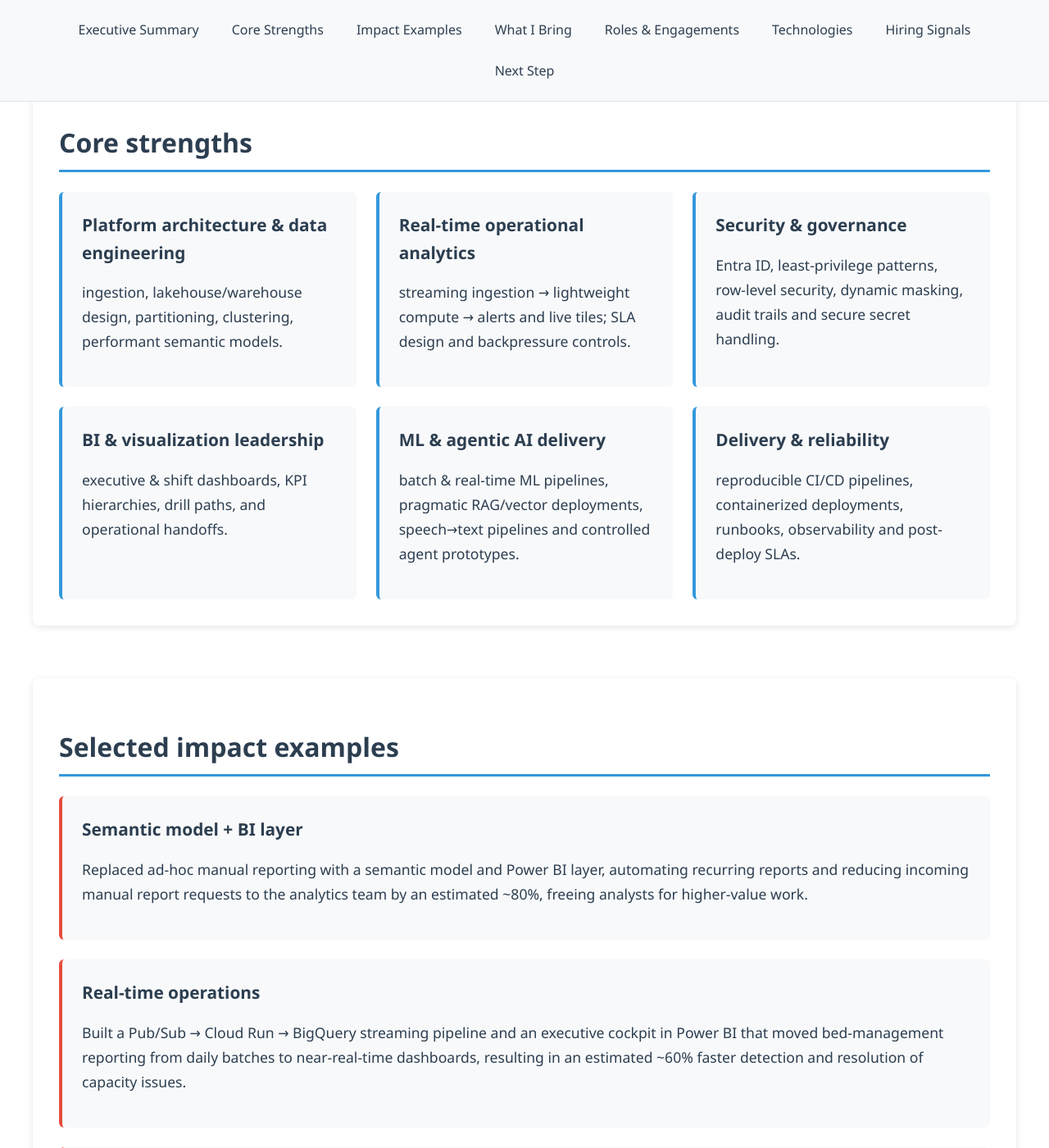
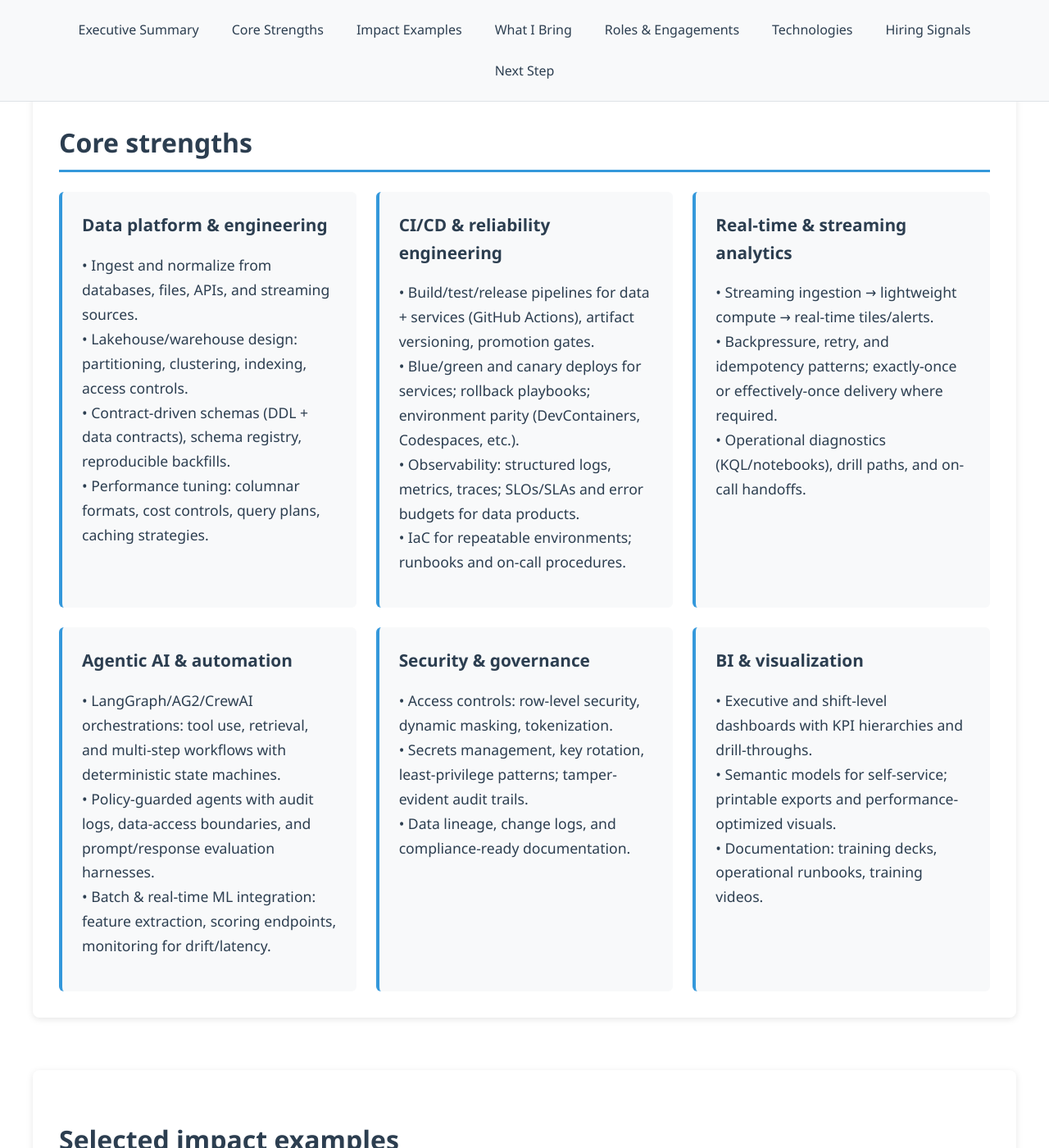
Before and after one commit to AndrewMichael2020/personal-gh-page, a Jekyll site: the page built from index.html, in a window 1280 px wide and 1400 px high, scrolled down 779 px. Shown: the whole window at 82% size. Built offline with Jekyll 4.4.1, drawn with Linux system fonts in a browser that asks for light colours.

Commit message:
Update Core Strengths section with new detailed content
Co-authored-by: AndrewMichael2020 <63167427+AndrewMichael2020@users.noreply.github.com>

```diff
--- a/index.html
+++ b/index.html
@@ -39,28 +39,42 @@ title: Andrew M. Ignatov - Data Engineering & Analytics Leader
     <h2>Core strengths</h2>
     <div class="strengths-grid">
       <div class="strength-item">
-        <h3>Platform architecture & data engineering</h3>
-        <p>ingestion, lakehouse/warehouse design, partitioning, clustering, performant semantic models.</p>
+        <h3>Data platform &amp; engineering</h3>
+        <p>• Ingest and normalize from databases, files, APIs, and streaming sources.<br>
+        • Lakehouse/warehouse design: partitioning, clustering, indexing, access controls.<br>
+        • Contract-driven schemas (DDL + data contracts), schema registry, reproducible backfills.<br>
+        • Performance tuning: columnar formats, cost controls, query plans, caching strategies.</p>
       </div>
       <div class="strength-item">
-        <h3>Real-time operational analytics</h3>
-        <p>streaming ingestion → lightweight compute → alerts and live tiles; SLA design and backpressure controls.</p>
+        <h3>CI/CD &amp; reliability engineering</h3>
+        <p>• Build/test/release pipelines for data + services (GitHub Actions), artifact versioning, promotion gates.<br>
+        • Blue/green and canary deploys for services; rollback playbooks; environment parity (DevContainers, Codespaces, etc.).<br>
+        • Observability: structured logs, metrics, traces; SLOs/SLAs and error budgets for data products.<br>
+        • IaC for repeatable environments; runbooks and on-call procedures.</p>
       </div>
       <div class="strength-item">
-        <h3>Security & governance</h3>
-        <p>Entra ID, least-privilege patterns, row-level security, dynamic masking, audit trails and secure secret handling.</p>
+        <h3>Real-time &amp; streaming analytics</h3>
+        <p>• Streaming ingestion → lightweight compute → real-time tiles/alerts.<br>
+        • Backpressure, retry, and idempotency patterns; exactly-once or effectively-once delivery where required.<br>
+        • Operational diagnostics (KQL/notebooks), drill paths, and on-call handoffs.</p>
       </div>
       <div class="strength-item">
-        <h3>BI & visualization leadership</h3>
-        <p>executive & shift dashboards, KPI hierarchies, drill paths, and operational handoffs.</p>
+        <h3>Agentic AI &amp; automation</h3>
+        <p>• LangGraph/AG2/CrewAI orchestrations: tool use, retrieval, and multi-step workflows with deterministic state machines.<br>
+        • Policy-guarded agents with audit logs, data-access boundaries, and prompt/response evaluation harnesses.<br>
+        • Batch &amp; real-time ML integration: feature extraction, scoring endpoints, monitoring for drift/latency.</p>
       </div>
       <div class="strength-item">
-        <h3>ML & agentic AI delivery</h3>
-        <p>batch & real-time ML pipelines, pragmatic RAG/vector deployments, speech→text pipelines and controlled agent prototypes.</p>
+        <h3>Security &amp; governance</h3>
+        <p>• Access controls: row-level security, dynamic masking, tokenization.<br>
+        • Secrets management, key rotation, least-privilege patterns; tamper-evident audit trails.<br>
+        • Data lineage, change logs, and compliance-ready documentation.</p>
       </div>
       <div class="strength-item">
-        <h3>Delivery & reliability</h3>
-        <p>reproducible CI/CD pipelines, containerized deployments, runbooks, observability and post-deploy SLAs.</p>
+        <h3>BI &amp; visualization</h3>
+        <p>• Executive and shift-level dashboards with KPI hierarchies and drill-throughs.<br>
+        • Semantic models for self-service; printable exports and performance-optimized visuals.<br>
+        • Documentation: training decks, operational runbooks, training videos.</p>
       </div>
     </div>
   </section>
```
